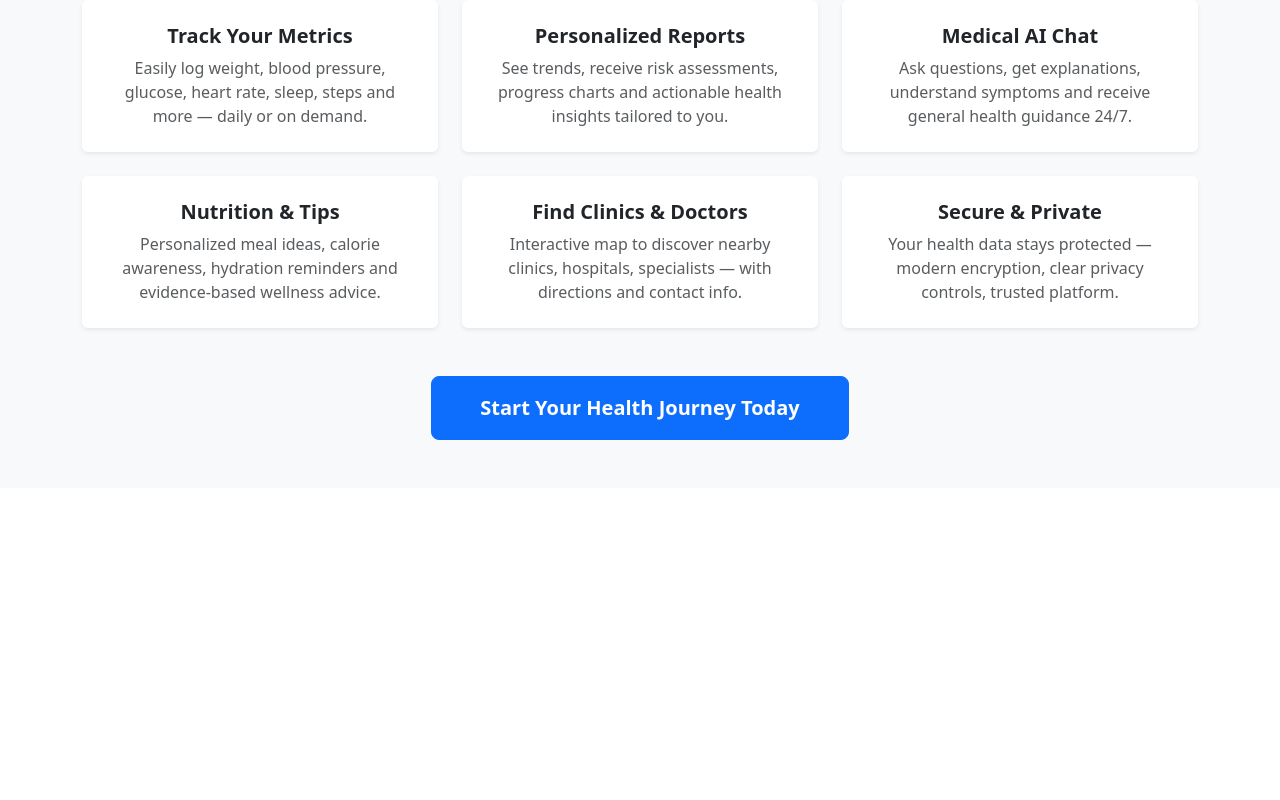
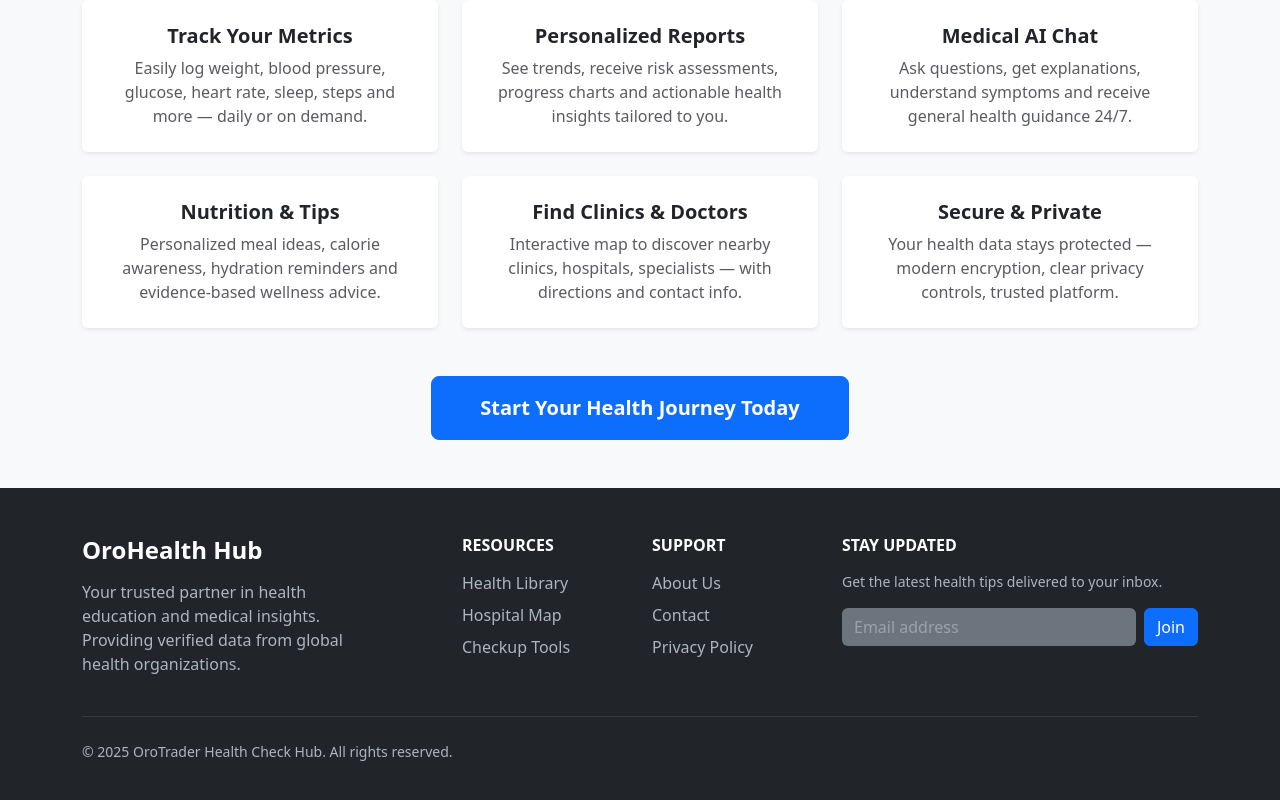
Before and after one commit to Motuma5200/hch-frontend, a React (Vite) app: page / in a window 1280 px wide. Shown: the part 874-1674 px from the top of the page. Before the commit the page ends 1362 px from the top, so only its background shows below. Built offline with nearby package versions, Linux system fonts and the light colour scheme.

Commit message:
added footer and changed some style

```diff
--- a/src/App.css
+++ b/src/App.css
@@ -40,3 +40,26 @@
   padding: 1rem 0;
   border-bottom: 1px solid #dee2e6;
 }
+
+/* Footer Link Visibility Fix */
+footer.bg-dark .text-muted {
+  color: #adb5bd !important; /* Forces a light gray that is visible on dark backgrounds */
+}
+
+footer.bg-dark .hover-link {
+  color: #adb5bd !important;
+  transition: color 0.3s ease;
+}
+
+/* Ensure links turn bright white or primary blue on hover */
+footer.bg-dark .hover-link:hover {
+  color: #ffffff !important;
+  text-decoration: underline !important;
+}
+
+/* Fix for the "Stay Updated" text which might be inheriting dark colors */
+footer.bg-dark h4,
+footer.bg-dark h6,
+footer.bg-dark p {
+  color: #ffffff !important;
+}
--- a/src/App.jsx
+++ b/src/App.jsx
@@ -10,6 +10,7 @@ import Learn from './pages/Learn';
 import TutorialDetail from './pages/TutorialDetail';
 import Ask from './pages/Ask'
 import NavBar from './components/NavBar'; // Updated import to match file name
+import Footer from './components/Footer';
 import Signup from './pages/Signup';
 import Home from './pages/Home';
 import AdminDashboard from './pages/AdminDashboard';
@@ -19,6 +20,7 @@ import ClientDashboard from './pages/ClientDashboard';
 import Approvals from './pages/Approvals';
 import ProtectedRoute from './components/ProtectedRoute';
 import HospitalMap from './pages/HospitalMap';
+
 
 function App() {
   return (
@@ -43,6 +45,7 @@ function App() {
           <Route path="/learn/:id" element={<TutorialDetail />} />
           <Route path="facilities" element={<HospitalMap />} />
         </Routes>
+        <Footer />
       </div>
     </Router>
   );
--- /dev/null
+++ b/src/components/Footer.jsx
@@ -0,0 +1,96 @@
+import React from 'react';
+import { Container, Row, Col, Form, Button } from 'react-bootstrap';
+import { Link } from 'react-router-dom';
+
+const Footer = () => {
+  return (
+    <footer className="bg-dark text-light py-5 mt-auto">
+      <Container>
+        <Row className="gy-4">
+          {/* Brand and Mission */}
+          <Col lg={4} md={12}>
+            <h4 className="fw-bold text-primary mb-3">OroHealth Hub</h4>
+            <p className="text-muted" style={{ maxWidth: '300px' }}>
+              Your trusted partner in health education and medical insights.
+              Providing verified data from global health organizations.
+            </p>
+          </Col>
+
+          {/* Quick Links */}
+          <Col lg={2} md={4} xs={6}>
+            <h6 className="text-uppercase fw-bold mb-3">Resources</h6>
+            <ul className="list-unstyled">
+              <li className="mb-2">
+                <Link to="/learn" className="text-muted text-decoration-none hover-link">Health Library</Link>
+              </li>
+              <li className="mb-2">
+                <Link to="/hospitals" className="text-muted text-decoration-none hover-link">Hospital Map</Link>
+              </li>
+              <li className="mb-2">
+                <Link to="/checkup" className="text-muted text-decoration-none hover-link">Checkup Tools</Link>
+              </li>
+            </ul>
+          </Col>
+
+          {/* Support Links */}
+          <Col lg={2} md={4} xs={6}>
+            <h6 className="text-uppercase fw-bold mb-3">Support</h6>
+            <ul className="list-unstyled">
+              <li className="mb-2">
+                <Link to="/about" className="text-muted text-decoration-none hover-link">About Us</Link>
+              </li>
+              <li className="mb-2">
+                <Link to="/contact" className="text-muted text-decoration-none hover-link">Contact</Link>
+              </li>
+              <li className="mb-2">
+                <Link to="/privacy" className="text-muted text-decoration-none hover-link">Privacy Policy</Link>
+              </li>
+            </ul>
+          </Col>
+
+          {/* Newsletter Signup */}
+          <Col lg={4} md={4}>
+            <h6 className="text-uppercase fw-bold mb-3">Stay Updated</h6>
+            <p className="text-muted small">Get the latest health tips delivered to your inbox.</p>
+            <Form className="d-flex gap-2">
+              <Form.Control
+                type="email"
+                placeholder="Email address"
+                className="bg-secondary border-0 text-white placeholder-light"
+              />
+              <Button variant="primary">Join</Button>
+            </Form>
+          </Col>
+        </Row>
+
+        <hr className="my-4 border-secondary" />
+
+        {/* Copyright and Socials */}
+        <div className="d-flex flex-column flex-sm-row justify-content-between align-items-center">
+          <p className="mb-0 text-muted small">
+            &copy; {new Date().getFullYear()} OroTrader Health Check Hub. All rights reserved.
+          </p>
+          <div className="d-flex gap-3 mt-3 mt-sm-0">
+            <a href="#youtube" className="text-muted fs-5"><i className="bi bi-youtube"></i></a>
+            <a href="#twitter" className="text-muted fs-5"><i className="bi bi-twitter"></i></a>
+            <a href="#github" className="text-muted fs-5"><i className="bi bi-github"></i></a>
+          </div>
+        </div>
+      </Container>
+
+      {/* Basic Hover Effect CSS */}
+      <style>{`
+        .hover-link:hover {
+          color: #0d6efd !important;
+          transition: 0.3s;
+        }
+        .placeholder-light::placeholder {
+          color: #adb5bd;
+          opacity: 0.7;
+        }
+      `}</style>
+    </footer>
+  );
+};
+
+export default Footer;
--- a/src/pages/HospitalMap.jsx
+++ b/src/pages/HospitalMap.jsx
@@ -204,7 +204,7 @@ const HospitalMap = () => {
     }
   };
 
-  if (loading) return <div className="text-center p-5">Loading hospitals...</div>;
+  if (loading) return <div style={{paddingTop:'100px',textAlign:'center'}}>Loading hospitals...</div>;
   if (error) return <div className="text-danger text-center p-5">{error}</div>;
 
   return (
--- a/src/pages/Learn.jsx
+++ b/src/pages/Learn.jsx
@@ -1,6 +1,6 @@
 import React, { useState } from 'react';
 import { Container, Row, Col, Card, Button, ButtonGroup } from 'react-bootstrap';
-import { Link } from 'react-router-dom';
+import { Link, useNavigate } from 'react-router-dom'; // Added useNavigate for the button
 
 // Import thumbnails from assets
 import thumbnail1 from '../assets/thumbnail1.png';
@@ -11,6 +11,7 @@ import thumbnail5 from '../assets/thumbnail5.png';
 
 const Learn = () => {
   const [selectedCategory, setSelectedCategory] = useState('all');
+  const navigate = useNavigate(); // Hook to handle navigation
 
   const tips = [
     {
@@ -127,9 +128,13 @@ const Learn = () => {
                 <Card.Body className="d-flex flex-column">
                   <Card.Title>{tip.title}</Card.Title>
                   <Card.Text className="flex-grow-1">{tip.description}</Card.Text>
-                  <div className="mt-auto">
+                  <div className="mt-auto d-flex justify-content-between">
                     <Button variant="primary" className="me-2" onClick={(e) => { e.preventDefault(); window.open(tip.videoUrl, '_blank'); }}>
                       Watch Video
+                    </Button>
+                    {/* Added Read More Button */}
+                    <Button variant="outline-secondary" onClick={(e) => { e.preventDefault(); navigate(`/learn/${tip.id}`); }}>
+                      Read More
                     </Button>
                   </div>
                 </Card.Body>
```
Also changed, not shown: src/pages/TutorialDetail.jsx (+77 -41 lines).
